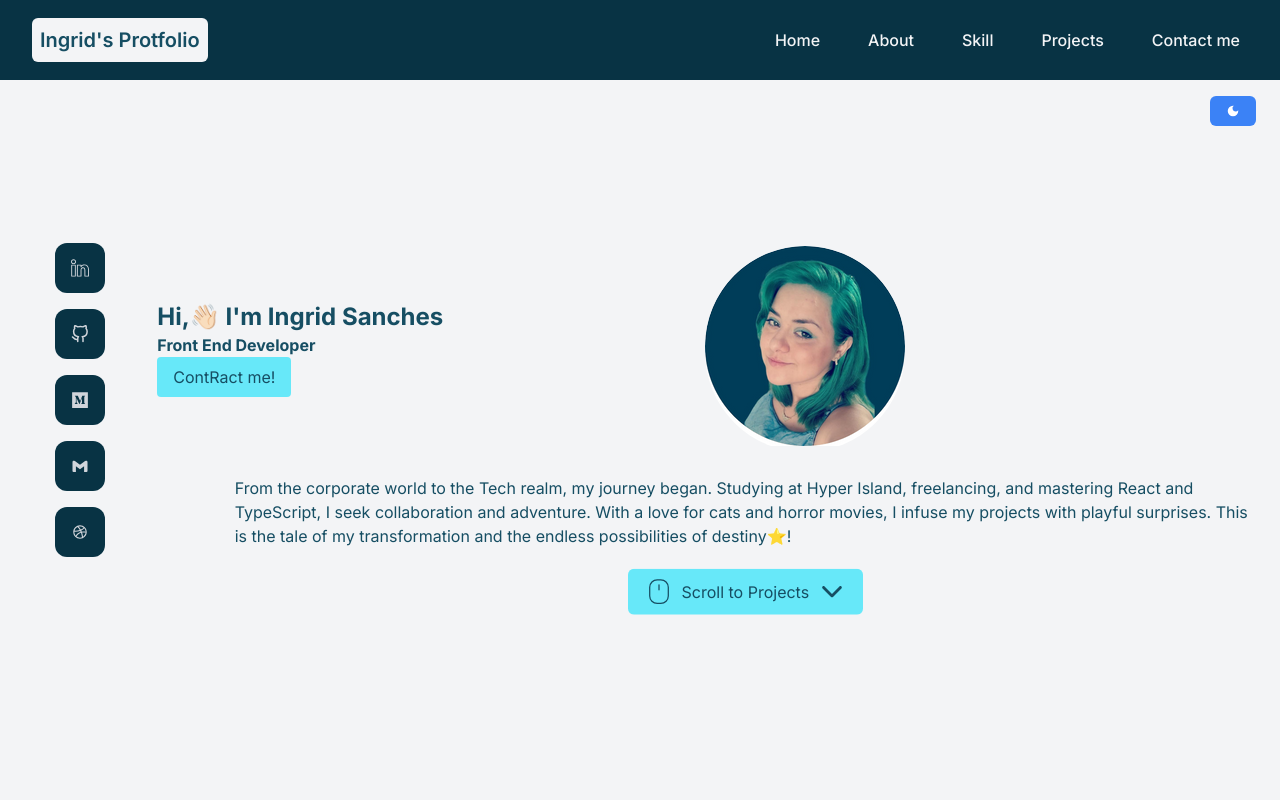
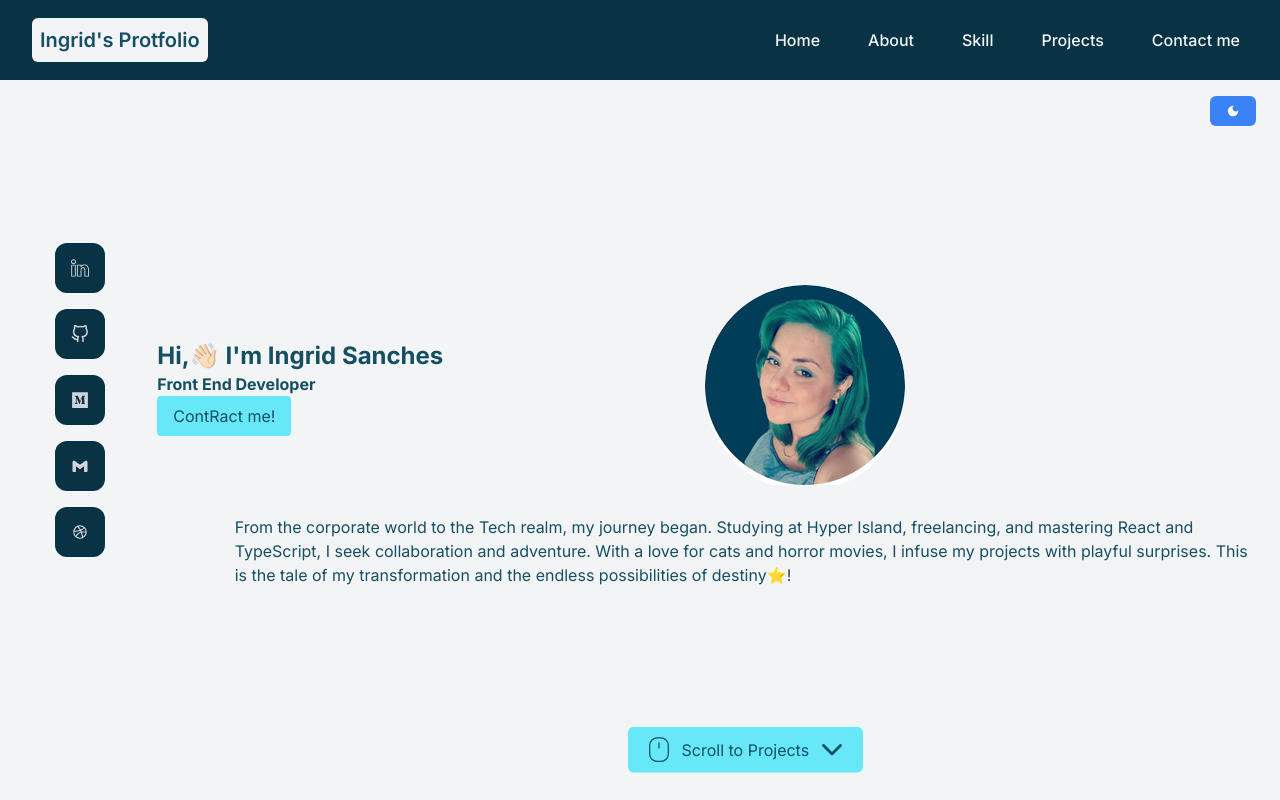
Before and after one commit to IngridAkeida/portfolio, a Next.js app: page / in a window 1280 px wide. Shown: the top 800 px of the page. Built offline with nearby package versions, Linux system fonts and the light colour scheme.

Commit message:
update - Sroll down button

```diff
--- a/src/components/Overview.tsx
+++ b/src/components/Overview.tsx
@@ -5,7 +5,6 @@ const Overview: React.FC = () => {
         <p className=''>
         From the corporate world to the Tech realm, my journey began. Studying at Hyper Island, freelancing, and mastering React and TypeScript, I seek collaboration and adventure. With a love for cats and horror movies, I infuse my projects with playful surprises. This is the tale of my transformation and the endless possibilities of destiny⭐️!</p>
       </div>
-
     </div>
   );
 };
--- a/src/components/main/Main.tsx
+++ b/src/components/main/Main.tsx
@@ -24,6 +24,7 @@ const Main: React.FC = () => {
         <div id="page1" className='container h-screen flex flex-col gap-4 justify-center items-center'>
           <Intro/>
           <Overview/>
+          <div className="absolute bottom-4">
             <button
               className='animate-bounce mt-4 bg-cyan-300 py-2 px-4 rounded-md'
               onClick={scrollToProjects}>
@@ -33,6 +34,8 @@ const Main: React.FC = () => {
                 <IoIosArrowDown size={30}/>
               </a>
             </button>
+          </div>
+
         </div>
 
         <div className='containerflex flex-col gap-4 justify-center items-center'>
```
Lines whose indentation alone changed are shown as unchanged.
